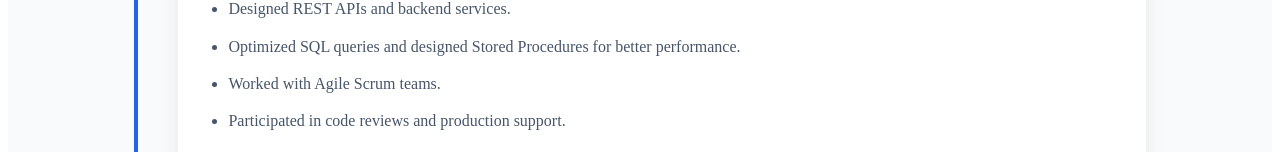
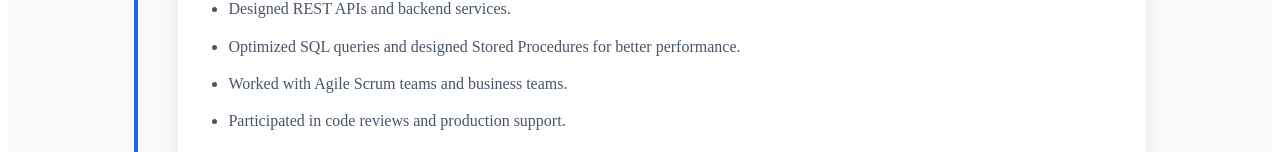
Before and after one commit to SreekarSetty/PortfolioWebsite, an Angular app in the folder JavaFSD_PortfolioWebsite/: page /experience in a window 1280 px wide. Shown: the part 4307-4459 px from the top of the page. Built offline with nearby package versions, Linux system fonts and the light colour scheme.

Commit message:
Minor change in description

```diff
--- a/JavaFSD_PortfolioWebsite/src/app/components/experience/experience.component.ts
+++ b/JavaFSD_PortfolioWebsite/src/app/components/experience/experience.component.ts
@@ -42,7 +42,7 @@ export class ExperienceComponent {
         'Developed enterprise banking applications using Java and Spring Boot.',
         'Designed REST APIs and backend services.',
         'Optimized SQL queries and designed Stored Procedures for better performance.',
-        'Worked with Agile Scrum teams.',
+        'Worked with Agile Scrum teams and business teams.',
         'Participated in code reviews and production support.'
       ],
       technologies: [
```
